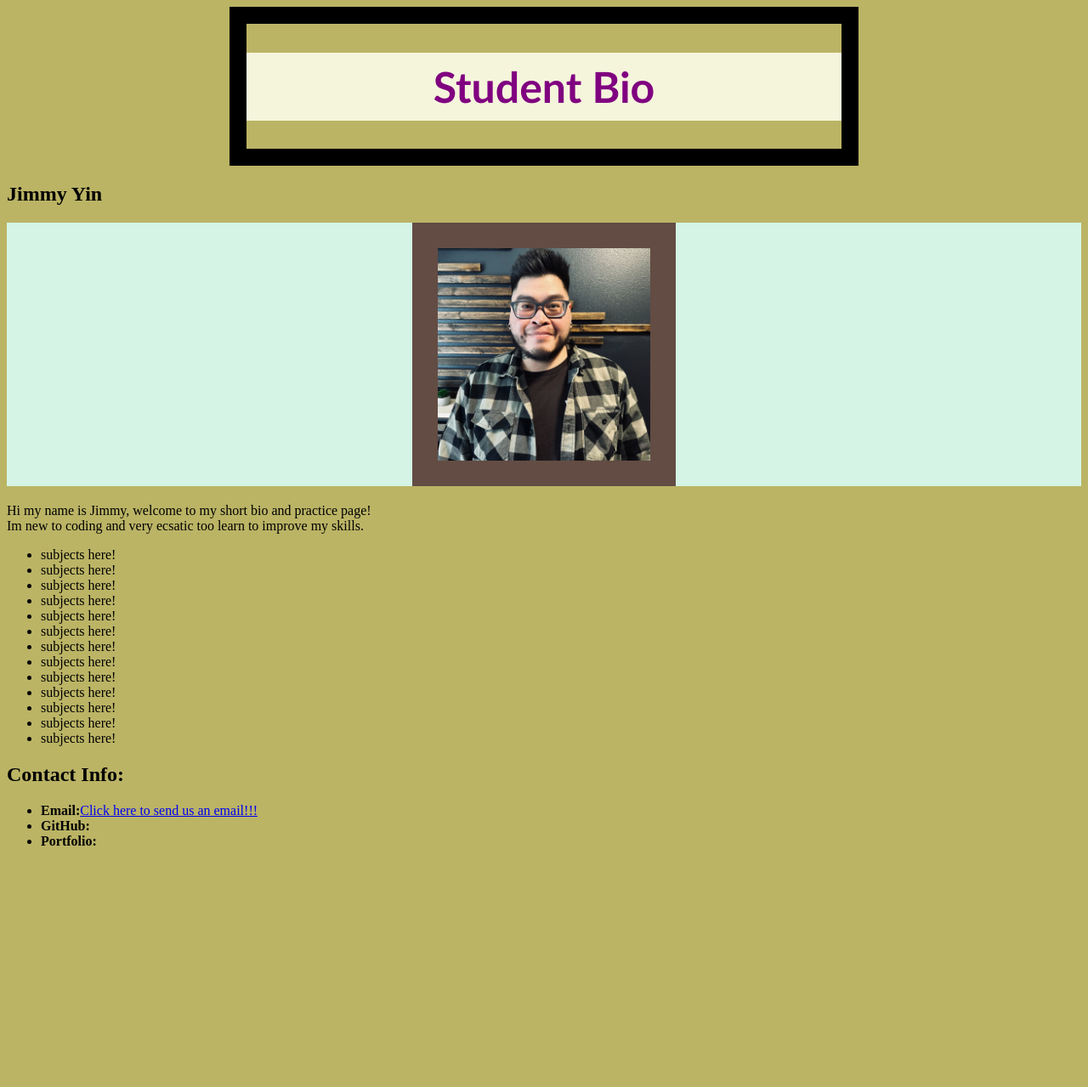
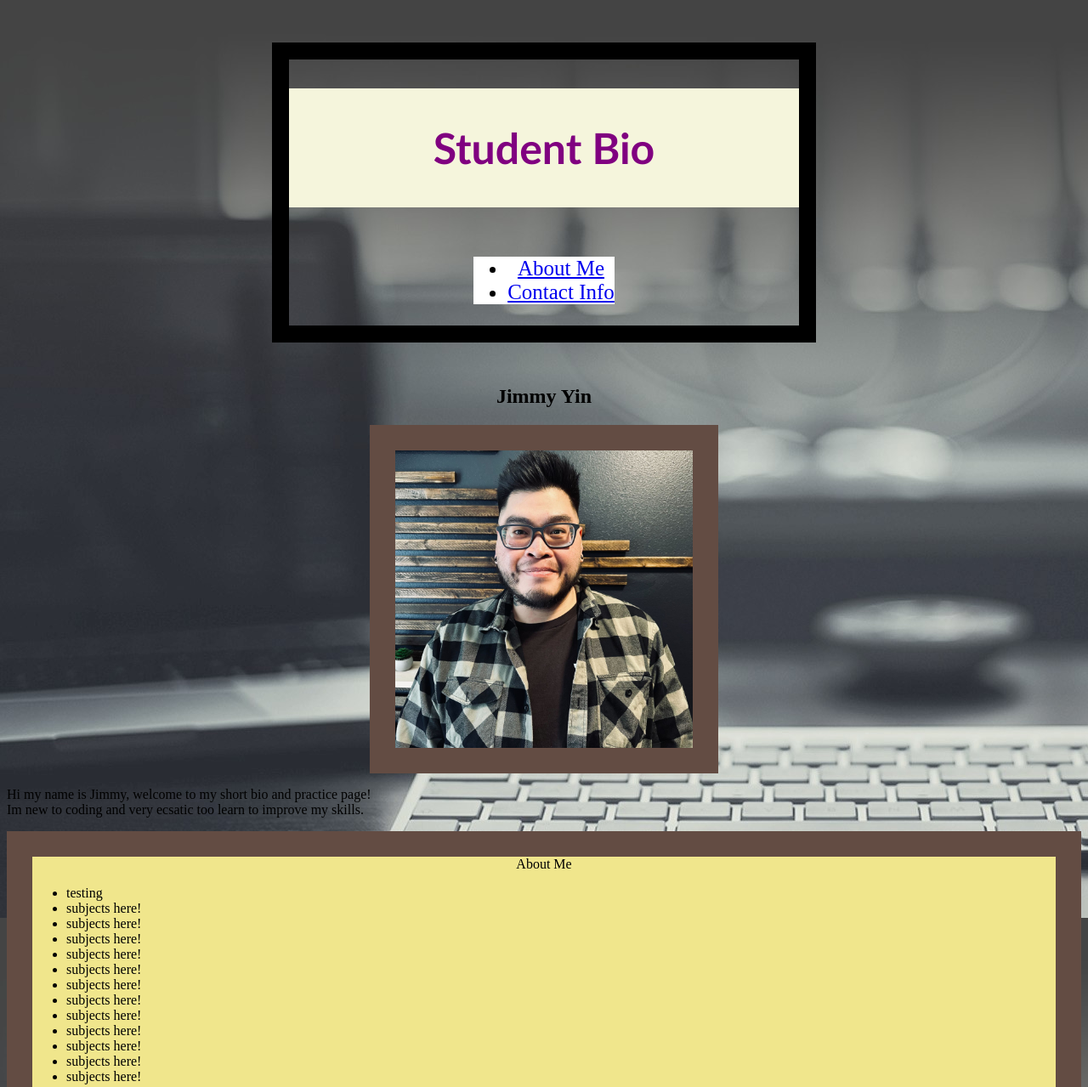
Before and after one commit to xKranze/profile-practice, a plain HTML site: page index.html in a window 1280 px wide. Shown: the top 1279 px of the page at 85% size. Before the commit the page ends 1015 px from the top, so only its background shows below. Drawn offline with Linux system fonts and the light colour scheme.

Commit message:
added background and changed section borders

```diff
--- a/assets/style.css
+++ b/assets/style.css
@@ -1,25 +1,27 @@
 .box-head {
     color: purple;
     background-color: beige;
-    padding-bottom: 10px;
-    padding-top: 10px;
+    padding-bottom: 40px;
+    padding-top: 40px;
     text-align: center;
     font-family: 'Trebuchet MS', 'Lucida Sans Unicode', 'Lucida Grande', 'Lucida Sans', Arial, sans-serif;
-    font-size: 50px
+    font-size: 50px;
+    display: block;
+
 }
 
 img {
     border: 30px solid rgb(99, 76, 67);
     width: 300px;
-    margin: 20px auto
+
 }
 
-/* centering img Whatever width you choose, the image will need to have equal left and right margins. You can achieve this easily by giving the margin property a value of auto:
- */
 .main-border {
     border: 20px solid black;
-    width: 700px;
-    margin: 0px auto;
+    width: 600px;
+    height: 400x;
+    margin: 50px auto;
+
 }
 
 
@@ -35,13 +37,13 @@ img {
     display: block;
     margin-left: auto;
     margin-right: auto;
-    width: 250px;
+    width: 350px;
 }
 
 /* Set background colors for different elements: */
 
 body {
-    background-color: #bbb465;
+    background-image: url(./background.jpg)
 }
 
 /* example but h1 is being oiverwritten by .box head selector */
@@ -49,6 +51,24 @@ h1 {
     background-color: #6bac22;
 }
 
-div {
-    background-color: #d5f4e6;
+/* * {
+ background-color: darkolivegreen;
+} */
+
+.click {
+    display: inline-block;
+    font-size: 25px;
+    background-color: white;
+    left: 150px;
+    text-align: center;
 }
+
+.border {
+    border: 30px solid rgb(99, 76, 67);
+    background-color: khaki;
+}
+
+header,
+h2 {
+    text-align: center;
+}
--- a/index.html
+++ b/index.html
@@ -6,12 +6,22 @@
     <meta http-equiv="X-UA-Compatible" content="IE=edge">
     <meta name="viewport" content="width=device-width, initial-scale=1.0">
     <link rel="stylesheet" href="./assets/style.css">
-    <title>Document</title>
+    <title>Jimmy's Student Bio</title>
 </head>
 
 <body>
+
     <header class="main-border">
         <h1 class="box-head">Student Bio</h1>
+        <ul class="click">
+            <li>
+                <a href="#subject">About Me</a>
+            </li>
+            <li>
+                <a href="#Contact Info">Contact Info</a>
+            </li>
+
+        </ul>
     </header>
     <section>
         <h2>Jimmy Yin</h2>
@@ -23,9 +33,10 @@
         </p>
     </section>
 
-    <section>
+    <section class="border">
+<header>About Me</header>
         <ul>
-            <li>subjects here!</li>
+            <li id="subject">testing</li>
             <li>subjects here!</li>
             <li>subjects here!</li>
             <li>subjects here!</li>
@@ -39,18 +50,23 @@
             <li>subjects here!</li>
             <li>subjects here!</li>
 
+
+
         </ul>
+
+
+
+
+
+
+
     </section>
 
-    <section>
-        <h2>Contact Info:</h2>
-        <ul>
-            <li><strong>Email:</strong><a href=mailto:agentavery@sample.com?subject="HTML link">Click here to send us an email!!!</a></li>
-            <li><strong>GitHub:</strong></li>
-            <li><Strong>Portfolio:</Strong></li>
-    </section>
 
-    </ul>
+
+
+
+
 
 </body>
 
```
Also changed, not shown: assets/background.jpg (added).
